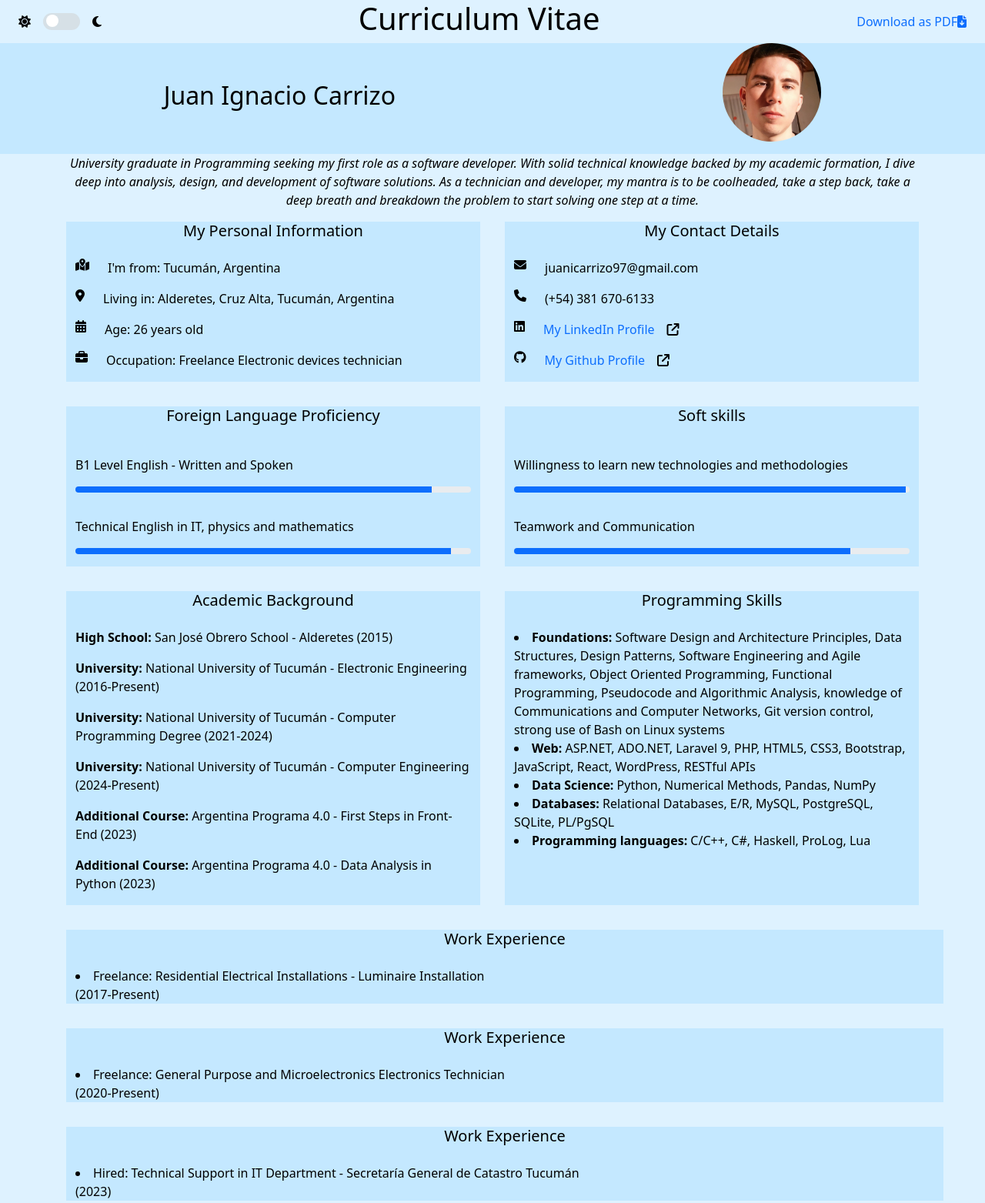
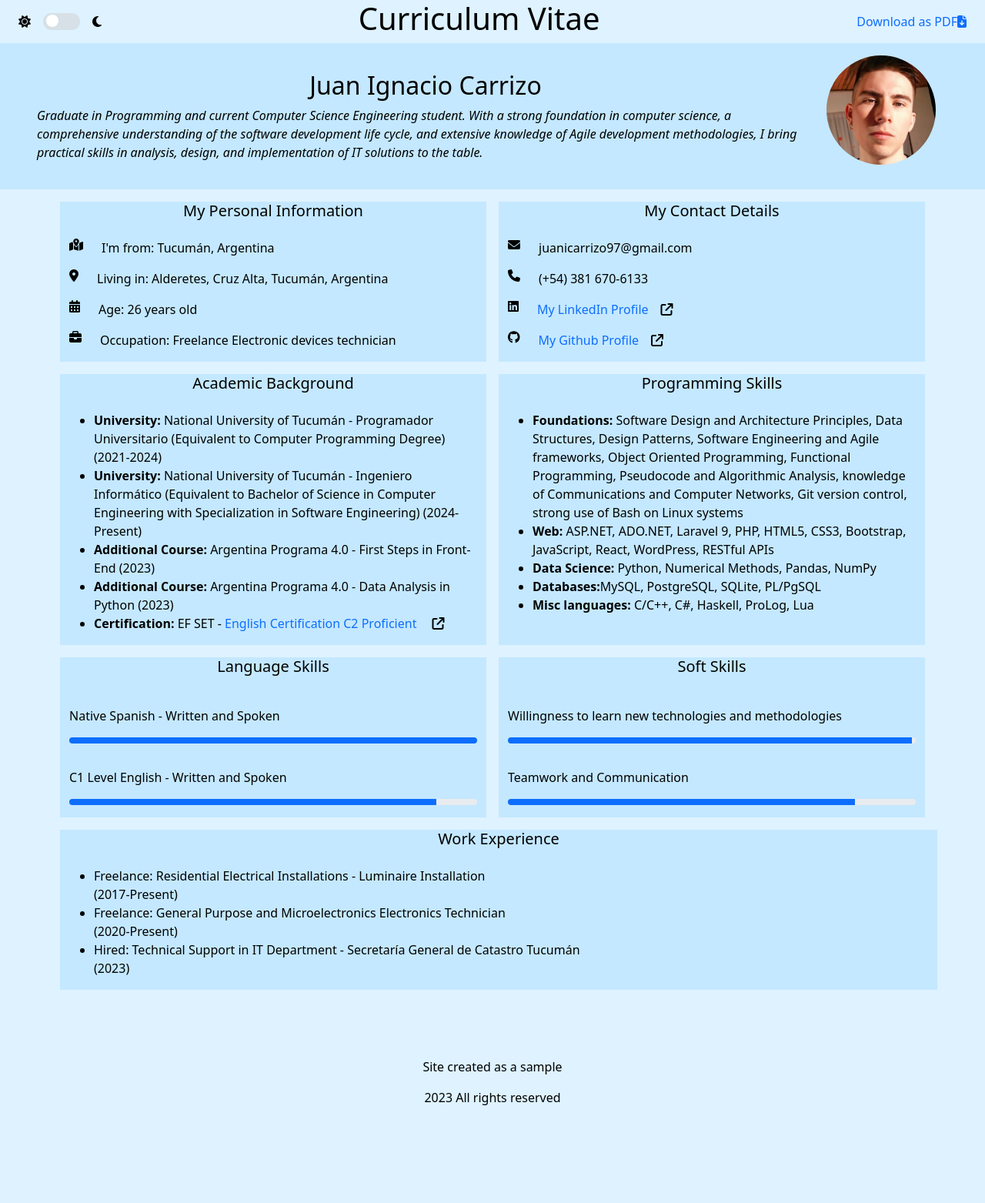
Before and after one commit to juani981/juani981.github.io, a website: page index.html in a window 1280 px wide. Shown: the top 1563 px of the page at 77% size. After the commit the page ends 1454 px from the top, so only its background shows below. Drawn offline with nearby package versions, Linux system fonts and the light colour scheme.

Commit message:
Added information

```diff
--- a/css/style.css
+++ b/css/style.css
@@ -6,86 +6,91 @@
   --color-popup: #6fb7eb;
 }
 /*Paleta de tema oscuro*/
-[tema="oscuro"]{
+[tema="oscuro"] {
   --color-fuente: #ffffff;
   --color-cuerpo-fondo: #001e32;
   --color-decoraciones-fondo: #003152;
   --color-popup: #8cccf6;
 }
 
-*{
+* {
   margin: 0;
   padding: 0;
-
+  font-size: 16px;
 }
 
-header{
+header {
   align-items: center;
   color: var(--color-fuente);
 }
-body,#main-container{
+body,
+#main-container {
   color: var(--color-fuente);
   background-color: var(--color-cuerpo-fondo);
   transition: color 1s ease-out;
 }
-h1{
+h1 {
   text-align: center;
 }
-h5{
+h5 {
   text-align: center;
   padding-bottom: 1rem;
 }
-#foto_perfil{
+#presentation {
   background-color: var(--color-decoraciones-fondo);
+  padding-left: 3rem;
+  padding-right: 3rem;
+  margin-bottom: 0.5rem;
+  /*width: 80%;
+  margin-left: 5%;*/
 }
-#foto_perfil figure{
-    width: 128px;
-    height: 128px;
+#foto_perfil {
+  width: 380px;
+  /*height: 128px;*/
   display: flex;
-    justify-content: left;
   align-items: center;
+  padding: 1rem;
 }
-
-.columnas-decoradas{
+.columnas-decoradas {
   background-color: var(--color-decoraciones-fondo);
-    margin: 1rem;
+  margin: 0.5rem;
 }
-a{
+a {
   text-decoration: none;
 }
-.fa-arrow-up-right-from-square{
+.fa-arrow-up-right-from-square {
   margin-left: 1rem;
   color: var(--color-fuente);
 }
-.barra-de-datos{
+.barra-de-datos {
   padding-top: 1rem;
   padding-bottom: 1rem;
 }
-footer{
+footer {
   margin-top: 5rem;
 }
-#link-web{
+#link-web {
   display: none;
 }
 
 /*El siguiente codigo está encargado del tema oscuro, su slider, y el tooltip*/
-  .switch-wrapper{
+.switch-wrapper {
   /*padding-top: 0.4rem;
     padding-left: 2rem;*/
   /*padding-right: 2rem;*/
   /* position: absolute; */
-    top: 1rem; left: 1rem;
+  top: 1rem;
+  left: 1rem;
   display: flex;
   align-items: center;
-
 }
-  .switch-wrapper #switch{
+.switch-wrapper #switch {
   margin-left: 1rem;
   margin-right: 1rem;
   align-items: center;
 }
 
-  #switch::after{
+#switch::after {
   content: "Dark Mode";
   visibility: hidden;
   position: absolute;
@@ -99,7 +104,7 @@ footer{
   /* animation: fadeIn 0.6s,fadeOut 1s; */
   opacity: 0;
   /* define initial transition property */
-    transition: all .5s ease-in-out;
+  transition: all 0.5s ease-in-out;
 }
 
 #switch:hover:after {
@@ -107,10 +112,6 @@ footer{
   visibility: visible;
   opacity: 1;
 }
-
-
-
-
 
 /*Opciones responsive*/
 
--- a/index.html
+++ b/index.html
@@ -21,41 +21,15 @@
     <link rel="stylesheet" href="../css/style_slider.css" />
     <!-- html2pdf library is added -->
     <script
-      src="https://cdnjs.cloudflare.com/ajax/libs/html2pdf.js/0.10.1/html2pdf.bundle.min.js"
-      integrity="sha512-GsLlZN/3F2ErC5ifS5QtgpiJtWd43JWSuIgh7mbzZ8zBps+dvLusV+eNQATqgA/HdeKFVgA5v3S/cIrLF7QnIg=="
+      src="https://cdnjs.cloudflare.com/ajax/libs/html2pdf.js/0.9.3/html2pdf.bundle.js"
+      integrity="sha512-dBB2PGgYedA6vzize7rsf//Q6iuUuMPvXCDybHtZP3hQXCPCD/YVJXK3QYZ2v0p7YCfVurqr8IdcSuj4CCKnGg=="
       crossorigin="anonymous"
       referrerpolicy="no-referrer"></script>
     <title>Curriculum Vitae</title>
     <link rel="icon" type="image/x-icon" href="" id="favicon" />
   </head>
   <body id="main-container">
-    <script>
-      async function convertToPDF() {
-        // First, hide the download button and dark mode, and display the web link element
-        document.getElementById("download-button").style.display = "none";
-        document.getElementById("dark-mode-container").style.display = "none";
-        document.getElementById("link-web").style.display = "block";
-        document.getElementById("footer").style.display = "none";
-
-        var element = document.getElementById("main-container"); // Replace with the ID of the parent or container element
-        var options = {
-          margin: 0,
-          filename: "CV-CarrizoJuanIgnacio-en.pdf",
-          html2canvas: { scale: 2 },
-          jsPDF: { unit: "in", format: "letter", orientation: "portrait" },
-          pagebreak: { mode: "avoid-all" },
-        };
-
-        // New Promise-based usage:
-        await html2pdf().set(options).from(element).save();
-
-        // Show the hidden elements again since hiding was temporary until the download is complete
-        document.getElementById("download-button").style.display = "block";
-        document.getElementById("dark-mode-container").style.display = "block";
-        document.getElementById("link-web").style.display = "none";
-        document.getElementById("footer").style.display = "block";
-      }
-    </script>
+    <script src="/js/pdfConverter.js"></script>
     <header
       class="d-flex flex-row align-items-center justify-content-between px-4">
       <div class="switch-wrapper" id="dark-mode-container">
@@ -66,10 +40,10 @@
         </label>
         <span class="col-auto fa-solid fa-moon"></span>
         <p class="text-center tooltip-text" id="dark-mode-help"></p>
-        <script src="../js/darkMode.js"></script>
+        <script src="/js/darkMode.js"></script>
       </div>
 
-      <h1 class="text-center">Curriculum Vitae</h1>
+      <h1 class="text-center" id="title">Curriculum Vitae</h1>
 
       <div class="link-web" id="download-button">
         <a href="#" onclick="convertToPDF();return false;"
@@ -86,10 +60,19 @@
       </div>
     </header>
     <section
-      class="d-flex justify-content-around align-items-center"
-      id="foto_perfil">
-      <h2 class="text-center" id="nombre">Juan Ignacio Carrizo</h2>
-      <figure class="foto">
+      class="d-flex flex-column flex-md-row justify-content-around align-items-center"
+      id="presentation">
+      <div class="mx-auto">
+        <h2 class="text-center">Juan Ignacio Carrizo</h2>
+        <cite class="text-start">
+          Graduate in Programming and current Computer Science Engineering
+          student. With a strong foundation in computer science, a comprehensive
+          understanding of the software development life cycle, and extensive
+          knowledge of Agile development methodologies, I bring practical skills
+          in analysis, design, and implementation of IT solutions to the table.
+        </cite>
+      </div>
+      <figure id="foto_perfil">
         <img
           style="display: block"
           class="img-fluid rounded-circle"
@@ -98,17 +81,7 @@
           src="../img/LinkedIn_pic.jfif" />
       </figure>
     </section>
-    <main class="container mx-auto">
-      <section class="row">
-        <cite class="text-center" id="professional-description">
-          University graduate in Programming seeking my first role as a software
-          developer. With solid technical knowledge backed by my academic
-          formation, I dive deep into analysis, design, and development of
-          software solutions. As a technician and developer, my mantra is to be
-          coolheaded, take a step back, take a deep breath and breakdown the
-          problem to start solving one step at a time.
-        </cite>
-      </section>
+    <main class="container mx-auto main">
       <section class="row">
         <article class="col-md columnas-decoradas" id="personal-information">
           <h5 class="text-center">My Personal Information</h5>
@@ -167,43 +140,104 @@
         </article>
       </section>
       <section class="row">
+        <article class="col-md columnas-decoradas" id="academic-background">
+          <h5 class="text-center">Academic Background</h5>
+          <ul>
+            <li>
+              <strong>University:</strong> National University of Tucumán -
+              Programador Universitario (Equivalent to Computer Programming
+              Degree) (2021-2024)
+            </li>
+            <li>
+              <strong>University:</strong> National University of Tucumán -
+              Ingeniero Informático (Equivalent to Bachelor of Science in
+              Computer Engineering with Specialization in Software Engineering)
+              (2024-Present)
+            </li>
+            <li>
+              <strong>Additional Course:</strong> Argentina Programa 4.0 - First
+              Steps in Front-End (2023)
+            </li>
+            <li>
+              <strong>Additional Course:</strong> Argentina Programa 4.0 - Data
+              Analysis in Python (2023)
+            </li>
+            <li>
+              <strong>Certification:</strong> EF SET -
+              <a href="https://cert.efset.org/C9i5dF"
+                >English Certification C2 Proficient
+                <span
+                  class="col-auto fa-solid fa-arrow-up-right-from-square"></span
+              ></a>
+            </li>
+          </ul>
+        </article>
+        <article class="col-md columnas-decoradas" id="programming-skills">
+          <h5 class="text-center">Programming Skills</h5>
+          <ul>
+            <li>
+              <strong>Foundations:</strong> Software Design and Architecture
+              Principles, Data Structures, Design Patterns, Software Engineering
+              and Agile frameworks, Object Oriented Programming, Functional
+              Programming, Pseudocode and Algorithmic Analysis, knowledge of
+              Communications and Computer Networks, Git version control, strong
+              use of Bash on Linux systems
+            </li>
+            <li>
+              <strong>Web:</strong> ASP.NET, ADO.NET, Laravel 9, PHP, HTML5,
+              CSS3, Bootstrap, JavaScript, React, WordPress, RESTful APIs
+            </li>
+            <li>
+              <strong>Data Science:</strong> Python, Numerical Methods, Pandas,
+              NumPy
+            </li>
+            <li>
+              <strong>Databases:</strong>MySQL, PostgreSQL, SQLite, PL/PgSQL
+            </li>
+            <li>
+              <strong>Misc languages:</strong> C/C++, C#, Haskell, ProLog, Lua
+            </li>
+          </ul>
+        </article>
+      </section>
+      <section class="row">
         <article class="col-md columnas-decoradas" id="languages">
-          <h5 class="text-center">Foreign Language Proficiency</h5>
+          <h5 class="text-center">Language Skills</h5>
+
+          <!-- Spanish Proficiency -->
           <div class="barra-de-datos">
-            <p class="">B1 Level English - Written and Spoken</p>
+            <p class="">Native Spanish - Written and Spoken</p>
             <div class="progress" style="height: 0.5rem">
               <div
-                id="french-language"
+                id="spanish-language"
                 class="progress-bar"
                 role="progressbar"
-                style="width: 90%"
-                aria-valuenow="25"
+                style="width: 100%"
+                aria-valuenow="100"
                 aria-valuemin="0"
                 aria-valuemax="100"></div>
             </div>
           </div>
+          <!-- English Proficiency -->
           <div class="barra-de-datos">
-            <p class="">Technical English in IT, physics and mathematics</p>
+            <p class="">C1 Level English - Written and Spoken</p>
             <div class="progress" style="height: 0.5rem">
               <div
                 id="english-language"
                 class="progress-bar"
                 role="progressbar"
-                style="width: 95%"
-                aria-valuenow="25"
+                style="width: 90%"
+                aria-valuenow="90"
                 aria-valuemin="0"
                 aria-valuemax="100"></div>
             </div>
           </div>
-          <!-- <div class="barra-de-datos">
-              <p class="">Spoken English</p>
-              <div class="progress" style="height: 0.5rem;">
-                  <div id="portuguese-language" class="progress-bar" role="progressbar" style="width: 80%;" aria-valuenow="25" aria-valuemin="0" aria-valuemax="100"></div>
-              </div>
-          </div> -->
         </article>
+
+        <!-- Soft Skills Section -->
         <article class="col-md columnas-decoradas" id="skills">
-          <h5 class="text-center">Soft skills</h5>
+          <h5 class="text-center">Soft Skills</h5>
+
           <div class="barra-de-datos">
             <p>Willingness to learn new technologies and methodologies</p>
             <div class="progress" style="height: 0.5rem">
@@ -212,11 +246,12 @@
                 class="progress-bar"
                 role="progressbar"
                 style="width: 99%"
-                aria-valuenow="25"
+                aria-valuenow="99"
                 aria-valuemin="0"
                 aria-valuemax="100"></div>
             </div>
           </div>
+
           <div class="barra-de-datos">
             <p>Teamwork and Communication</p>
             <div class="progress" style="height: 0.5rem">
@@ -225,100 +260,34 @@
                 class="progress-bar"
                 role="progressbar"
                 style="width: 85%"
-                aria-valuenow="25"
+                aria-valuenow="85"
                 aria-valuemin="0"
                 aria-valuemax="100"></div>
             </div>
           </div>
-          <!-- <div class="barra-de-datos">
-              <p>Office Tools</p>
-              <div class="progress" style="height: 0.5rem;" >
-                  <div id="office-tools" class="progress-bar" role="progressbar" style="width: 95%;" aria-valuenow="25" aria-valuemin="0" aria-valuemax="100"></div>
-              </div>
-          </div> -->
         </article>
       </section>
-      <section class="row">
-        <article class="col-md columnas-decoradas" id="academic-background">
-          <h5 class="text-center">Academic Background</h5>
-          <p>
-            <strong>High School:</strong> San José Obrero School - Alderetes
-            (2015)
-          </p>
-          <p>
-            <strong>University:</strong> National University of Tucumán -
-            Electronic Engineering (2016-Present)
-          </p>
-          <p>
-            <strong>University:</strong> National University of Tucumán -
-            Computer Programming Degree (2021-2024)
-          </p>
-          <p>
-            <strong>University:</strong> National University of Tucumán -
-            Computer Engineering (2024-Present)
-          </p>
-          <p>
-            <strong>Additional Course:</strong> Argentina Programa 4.0 - First
-            Steps in Front-End (2023)
-          </p>
-          <p>
-            <strong>Additional Course:</strong> Argentina Programa 4.0 - Data
-            Analysis in Python (2023)
-          </p>
-        </article>
-        <article class="col-md columnas-decoradas" id="programming-skills">
-          <h5 class="text-center">Programming Skills</h5>
-          <li>
-            <strong>Foundations:</strong> Software Design and Architecture
-            Principles, Data Structures, Design Patterns, Software Engineering
-            and Agile frameworks, Object Oriented Programming, Functional
-            Programming, Pseudocode and Algorithmic Analysis, knowledge of
-            Communications and Computer Networks, Git version control, strong
-            use of Bash on Linux systems
-          </li>
-          <li>
-            <strong>Web:</strong> ASP.NET, ADO.NET, Laravel 9, PHP, HTML5, CSS3,
-            Bootstrap, JavaScript, React, WordPress, RESTful APIs
-          </li>
-          <li>
-            <strong>Data Science:</strong> Python, Numerical Methods, Pandas,
-            NumPy
-          </li>
-          <li>
-            <strong>Databases:</strong> Relational Databases, E/R, MySQL,
-            PostgreSQL, SQLite, PL/PgSQL
-          </li>
-          <li>
-            <strong>Programming languages:</strong> C/C++, C#, Haskell, ProLog,
-            Lua
-          </li>
-        </article>
-      </section>
+
       <section class="row">
         <article class="col-xxl columnas-decoradas">
           <h5 class="text-center">Work Experience</h5>
-          <li class="text" id="professional-experience-1">
-            Freelance: Residential Electrical Installations - Luminaire
-            Installation <br />(2017-Present)
-          </li>
-        </article>
-        <article class="col-xxl columnas-decoradas">
-          <h5 class="text-center">Work Experience</h5>
-          <li class="text" id="professional-experience-2">
-            Freelance: General Purpose and Microelectronics Electronics
-            Technician <br />(2020-Present)
-          </li>
-        </article>
-        <article class="col-xxl columnas-decoradas">
-          <h5 class="text-center">Work Experience</h5>
-          <li class="text" id="professional-experience-3">
-            Hired: Technical Support in IT Department - Secretaría General de
-            Catastro Tucumán <br />(2023)
-          </li>
+          <ul>
+            <li class="text" id="professional-experience-1">
+              Freelance: Residential Electrical Installations - Luminaire
+              Installation <br />(2017-Present)
+            </li>
+            <li class="text" id="professional-experience-2">
+              Freelance: General Purpose and Microelectronics Electronics
+              Technician <br />(2020-Present)
+            </li>
+            <li class="text" id="professional-experience-3">
+              Hired: Technical Support in IT Department - Secretaría General de
+              Catastro Tucumán <br />(2023)
+            </li>
+          </ul>
         </article>
       </section>
     </main>
-
     <footer id="footer">
       <p class="text-center">Site created as a sample</p>
       <p class="text-center">2023 All rights reserved</p>
--- /dev/null
+++ b/js/env.js
@@ -0,0 +1,3 @@
+const EN_CV_URL = "https://juani981cv-en.netlify.app/";
+const LINKEDIN_URL =
+  "https://www.linkedin.com/in/juan-ignacio-carrizo-juani981";
```
Also changed, not shown: js/pdfconverter.js (+51 -4 lines), 1 other file. Lines whose indentation alone changed are shown as unchanged.
